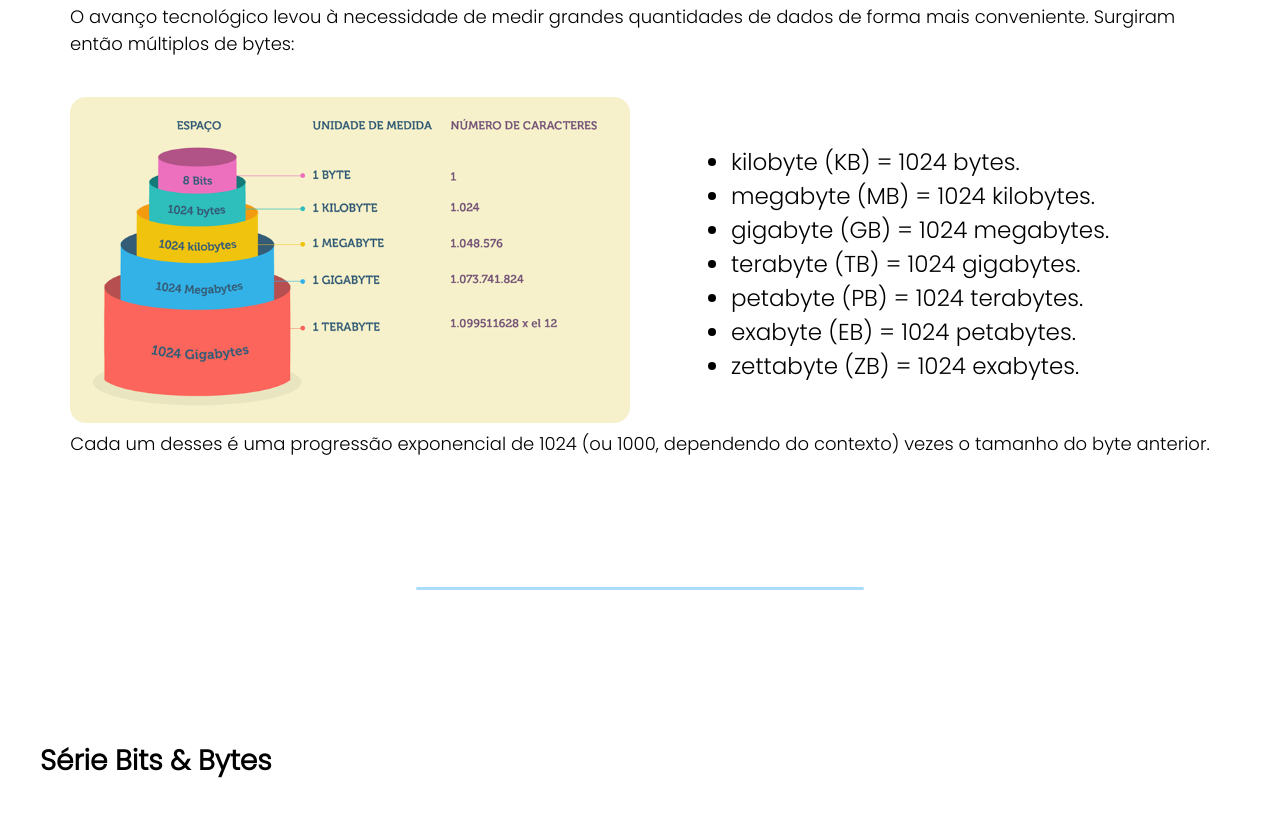
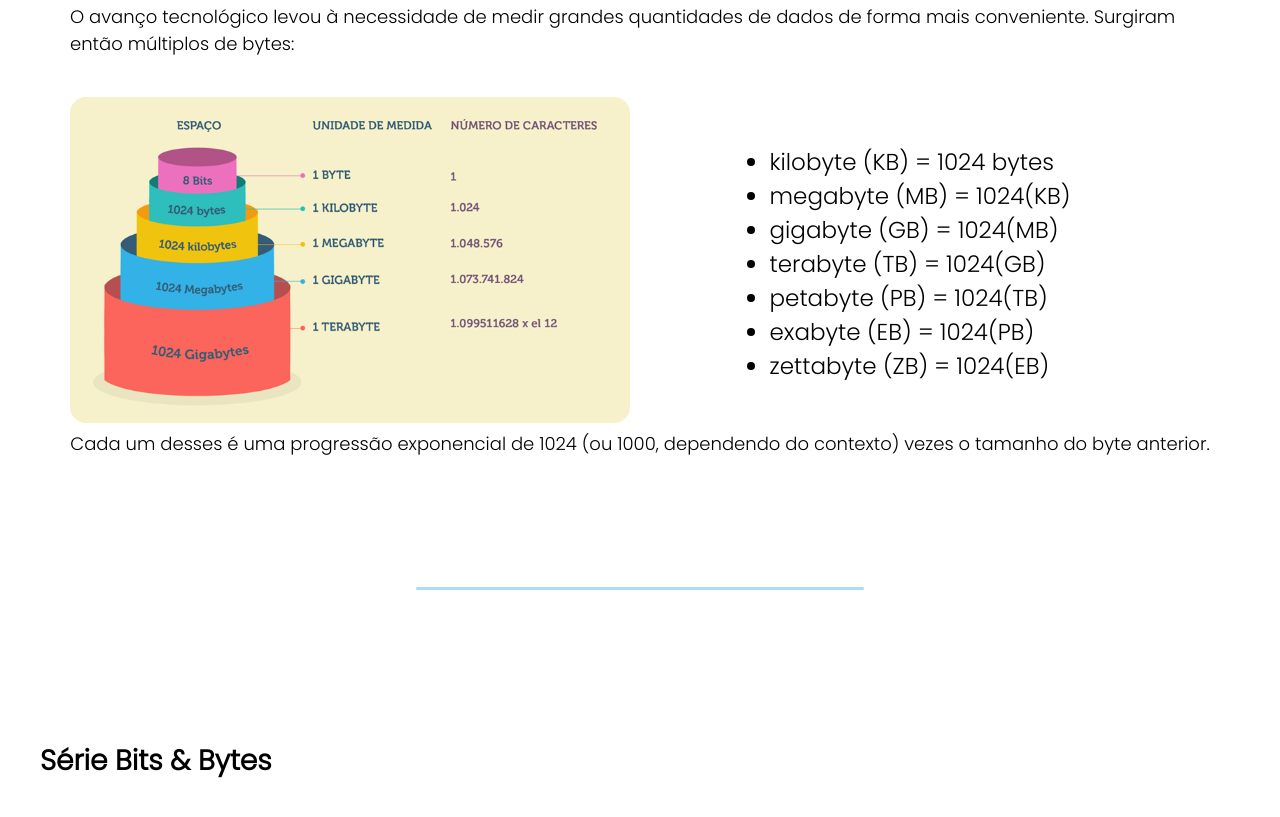
Before and after one commit to gabrielfranzen/bits-bytes, a plain HTML site: page index.html in a window 1280 px wide. Shown: the part 1887-2704 px from the top of the page. Drawn offline with Linux system fonts and the light colour scheme; grey boxes are pictures that could not be loaded.

Commit message:
Add files via upload

```diff
--- a/index.html
+++ b/index.html
@@ -87,13 +87,13 @@
                             <div id="piramide-info">
                                 <div id="lista-container">
                                     <ul id="piramide-lista">
-                                        <li>kilobyte (KB) = 1024 bytes.</li>
-                                        <li>megabyte (MB) = 1024 kilobytes.</li>
-                                        <li>gigabyte (GB) = 1024 megabytes.</li>
-                                        <li>terabyte (TB) = 1024 gigabytes.</li>
-                                        <li>petabyte (PB) = 1024 terabytes.</li>
-                                        <li>exabyte (EB) = 1024 petabytes.</li>
-                                        <li>zettabyte (ZB) = 1024 exabytes.</li>
+                                        <li>kilobyte (KB) = 1024 bytes</li>
+                                        <li>megabyte (MB) = 1024(KB)</li>
+                                        <li>gigabyte (GB) = 1024(MB)</li>
+                                        <li>terabyte (TB) = 1024(GB)</li>
+                                        <li>petabyte (PB) = 1024(TB)</li>
+                                        <li>exabyte (EB) = 1024(PB)</li>
+                                        <li>zettabyte (ZB) = 1024(EB)</li>
                                     </ul>
                                 </div>
                             </div>
--- a/style.css
+++ b/style.css
@@ -165,7 +165,7 @@ section{
 
 
 #piramide-lista{
-    font-size: clamp(18px, 1.8vw, 26px);
+    font-size: clamp(15px, 1.8vw, 26px);
 }
 
 
```
